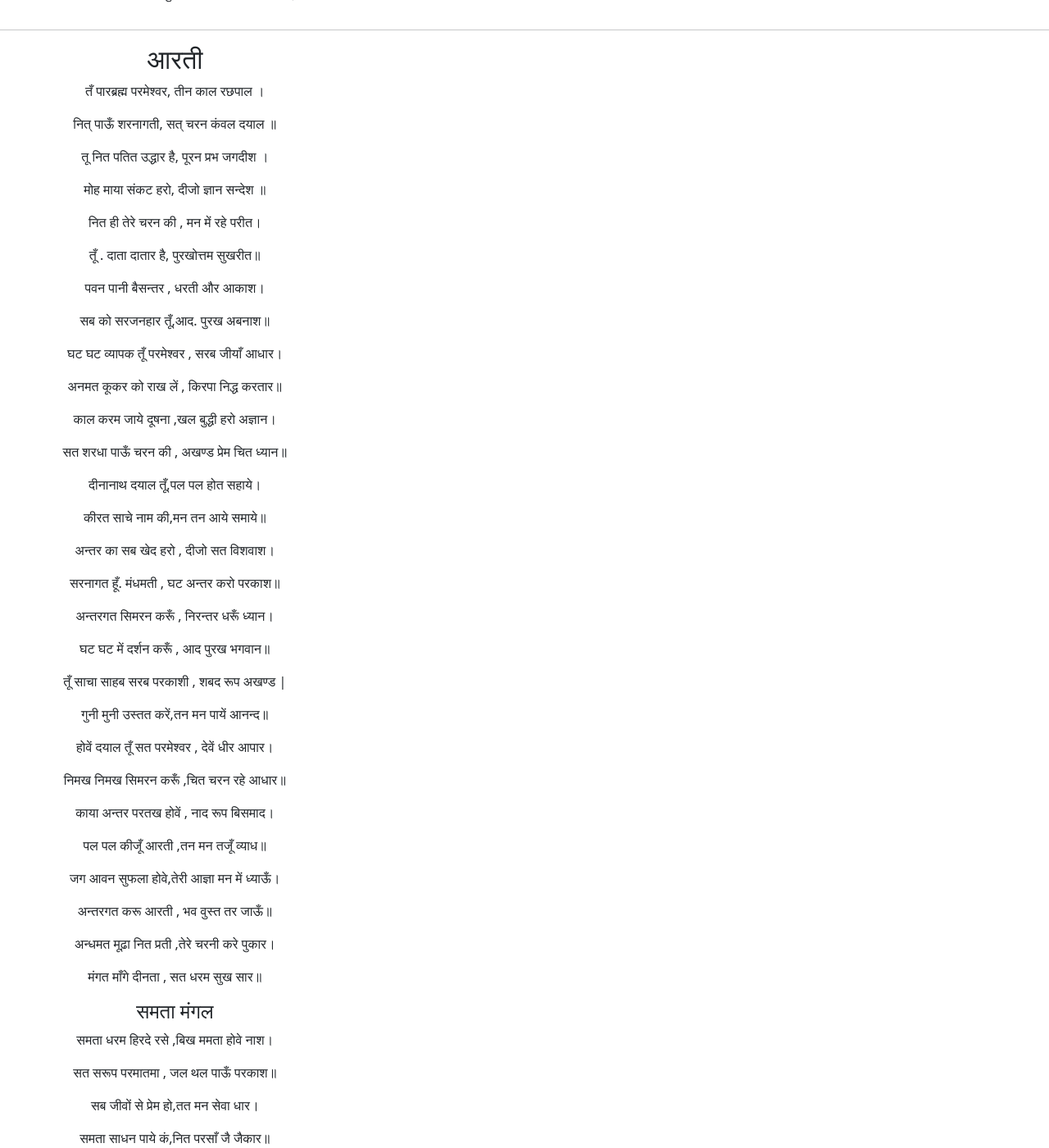
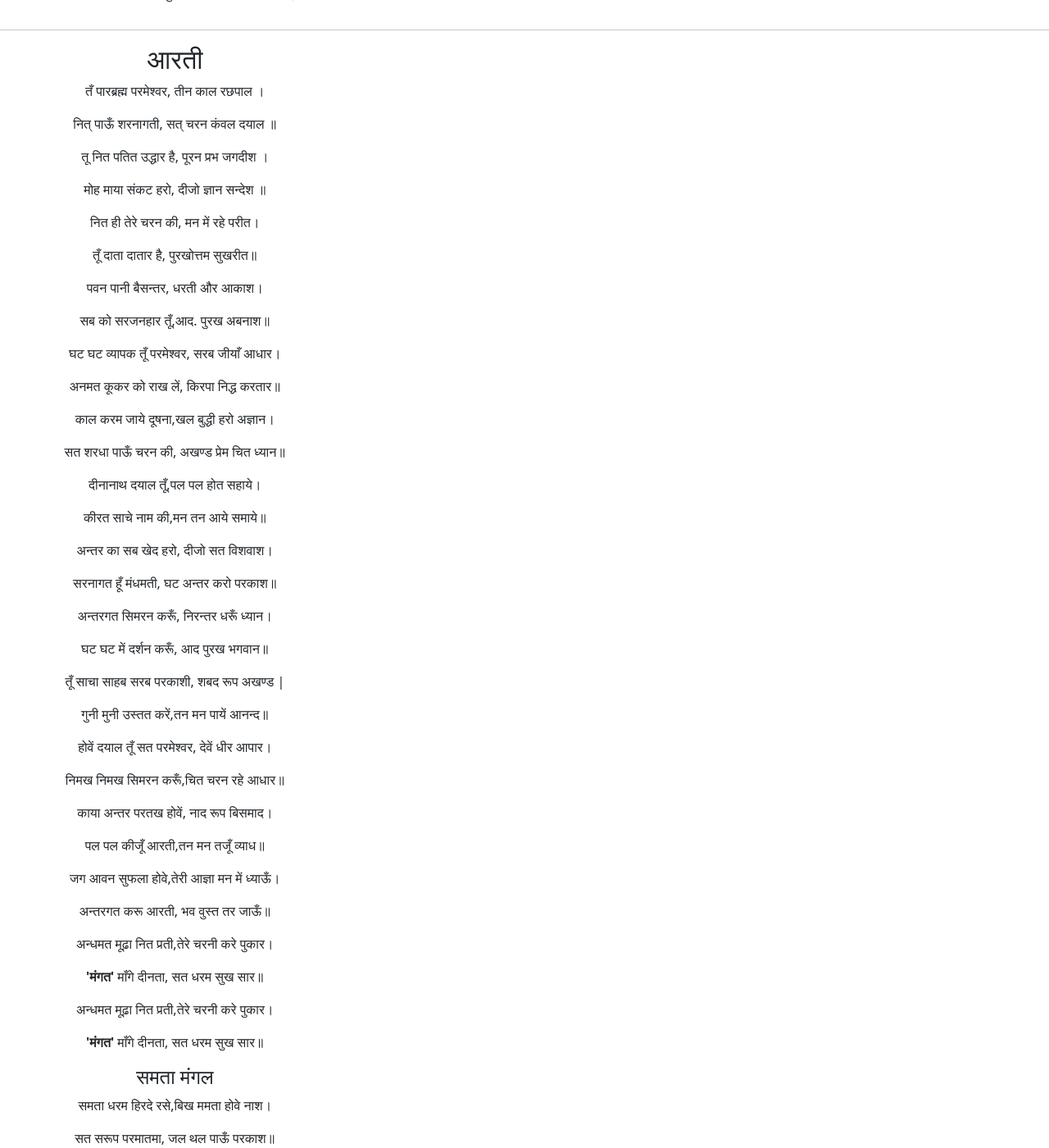
Before and after one commit to ManasKhosla/manaskhosla.github.io, a Jekyll site: the page aarti.html, which Jekyll copies as it is, in a window 1280 px wide and 1400 px high, scrolled down 818 px. Shown: the whole window at 82% size. Built offline with Jekyll 4.4.1, drawn with Linux system fonts in a browser that asks for light colours; some of the changed text lies outside the part shown.

Commit message:
Update aarti.html

```diff
--- a/aarti.html
+++ b/aarti.html
@@ -32,9 +32,9 @@
         <p class="text-center">सत् मारग सोझी मिली, तन मन भया निहाल ।</p>
         <p class="text-center">गवन मिटी संसार की, सत्गुर मिले दयाल ॥</p>
         <p class="text-center">बार बार करूँ बन्दना, सत्गुर चरनी माई ।</p>
-        <p class="text-center">'मंगत' सत्गुर भेंट से, फेर गरभ नहीं आई ॥</p>
+        <p class="text-center"><b>'मंगत'</b> सत्गुर भेंट से, फेर गरभ नहीं आई ॥</p>
         <p class="text-center"> बार बार करूँ बन्दना, सत्गुर चरनी माई ।</p>
-        <p class="text-center">'मंगत' सत्गुर भेंट से, फेर गरभ नहीं आई ॥</p>
+        <p class="text-center"><b>'मंगत'</b> सत्गुर भेंट से, फेर गरभ नहीं आई ॥</p>
     </div>
   </div>
 </div>
@@ -46,37 +46,41 @@
         <p class="text-center">नित् पाऊँ शरनागती, सत् चरन कंवल दयाल ॥</p>
         <p class="text-center">तू नित पतित उद्धार है, पूरन प्रभ जगदीश । </p>
         <p class="text-center">मोह माया संकट हरो, दीजो ज्ञान सन्देश ॥</p>
-        <p class="text-center">नित ही तेरे चरन की , मन में रहे परीत।</p>
-        <p class="text-center">तूँ . दाता दातार है, पुरखोत्तम सुखरीत॥</p>
-        <p class="text-center">पवन पानी बैसन्तर , धरती और आकाश।</p>
+        <p class="text-center">नित ही तेरे चरन की, मन में रहे परीत।</p>
+        <p class="text-center">तूँ दाता दातार है, पुरखोत्तम सुखरीत॥</p>
+        <p class="text-center">पवन पानी बैसन्तर, धरती और आकाश।</p>
         <p class="text-center">सब को सरजनहार तूँ,आद. पुरख अबनाश॥</p>
-        <p class="text-center">घट घट व्यापक तूँ परमेश्वर , सरब जीयाँ आधार।</p>
-        <p class="text-center">अनमत कूकर को राख लें , किरपा निद्ध करतार॥</p>
-        <p class="text-center">काल करम जाये दूषना ,खल बुद्धी हरो अज्ञान।</p>
-        <p class="text-center">सत शरधा पाऊँ चरन की , अखण्ड प्रेम चित ध्यान॥</p>
+        <p class="text-center">घट घट व्यापक तूँ परमेश्वर, सरब जीयाँ आधार।</p>
+        <p class="text-center">अनमत कूकर को राख लें, किरपा निद्ध करतार॥</p>
+        <p class="text-center">काल करम जाये दूषना,खल बुद्धी हरो अज्ञान।</p>
+        <p class="text-center">सत शरधा पाऊँ चरन की, अखण्ड प्रेम चित ध्यान॥</p>
         <p class="text-center">दीनानाथ दयाल तूँ,पल पल होत सहाये।</p>
         <p class="text-center">कीरत साचे नाम की,मन तन आये समाये॥</p>
-        <p class="text-center">अन्तर का सब खेद हरो , दीजो सत विशवाश।</p>
-        <p class="text-center">सरनागत हूँ. मंधमती , घट अन्तर करो परकाश॥</p>
-        <p class="text-center">अन्तरगत सिमरन करूँ , निरन्तर धरूँ ध्यान।</p>
-        <p class="text-center">घट घट में दर्शन करूँ , आद पुरख भगवान॥</p>
-        <p class="text-center">तूँ साचा साहब सरब परकाशी , शबद रूप अखण्ड |</p>
+        <p class="text-center">अन्तर का सब खेद हरो, दीजो सत विशवाश।</p>
+        <p class="text-center">सरनागत हूँ मंधमती, घट अन्तर करो परकाश॥</p>
+        <p class="text-center">अन्तरगत सिमरन करूँ, निरन्तर धरूँ ध्यान।</p>
+        <p class="text-center">घट घट में दर्शन करूँ, आद पुरख भगवान॥</p>
+        <p class="text-center">तूँ साचा साहब सरब परकाशी, शबद रूप अखण्ड |</p>
         <p class="text-center">गुनी मुनी उस्तत करें,तन मन पायें आनन्द॥</p>
-        <p class="text-center">होवें दयाल तूँ सत परमेश्वर , देवें धीर आपार।</p>
-        <p class="text-center">निमख निमख सिमरन करूँ ,चित चरन रहे आधार॥</p>
-        <p class="text-center">काया अन्तर परतख होवें , नाद रूप बिसमाद।</p>
-        <p class="text-center">पल पल कीजूँ आरती ,तन मन तजूँ व्याध॥</p>
+        <p class="text-center">होवें दयाल तूँ सत परमेश्वर, देवें धीर आपार।</p>
+        <p class="text-center">निमख निमख सिमरन करूँ,चित चरन रहे आधार॥</p>
+        <p class="text-center">काया अन्तर परतख होवें, नाद रूप बिसमाद।</p>
+        <p class="text-center">पल पल कीजूँ आरती,तन मन तजूँ व्याध॥</p>
         <p class="text-center">जग आवन सुफला होवे,तेरी आज्ञा मन में ध्याऊँ।</p>
-        <p class="text-center">अन्तरगत करू आरती , भव वुस्त तर जाऊँ॥</p>
-        <p class="text-center">अन्धमत मूढ़ा नित प्रती ,तेरे चरनी करे पुकार।</p>
-        <p class="text-center">मंगत माँगे दीनता , सत धरम सुख सार॥</p>
+        <p class="text-center">अन्तरगत करू आरती, भव वुस्त तर जाऊँ॥</p>
+        <p class="text-center">अन्धमत मूढ़ा नित प्रती,तेरे चरनी करे पुकार।</p>
+        <p class="text-center"><b>'मंगत'</b> माँगे दीनता, सत धरम सुख सार॥</p>
+        <p class="text-center">अन्धमत मूढ़ा नित प्रती,तेरे चरनी करे पुकार।</p>
+        <p class="text-center"><b>'मंगत'</b> माँगे दीनता, सत धरम सुख सार॥</p>
         <h4 class="text-center">समता मंगल</h4>
-        <p class="text-center">समता धरम हिरदे रसे ,बिख ममता होवे नाश।</p>
-        <p class="text-center">सत सरूप परमातमा , जल थल  पाऊँ परकाश॥</p>
+        <p class="text-center">समता धरम हिरदे रसे,बिख ममता होवे नाश।</p>
+        <p class="text-center">सत सरूप परमातमा, जल थल  पाऊँ परकाश॥</p>
         <p class="text-center">सब जीवों से प्रेम हो,तत मन सेवा धार।</p>
         <p class="text-center">समता साधन पाये कं,नित परसाँ जै जैकार॥</p>
-        <p class="text-center">सत करम सत निश्चय , निर्मल पाऊँ विचार।</p>
-        <p class="text-center"><b>“मंगत”</b> समता धार के,जीत चलो संसार॥</p>
+        <p class="text-center">सत करम सत निश्चय, निर्मल पाऊँ विचार।</p>
+        <p class="text-center"><b>'मंगत'</b> समता धार के,जीत चलो संसार॥</p>
+        <p class="text-center">सत करम सत निश्चय, निर्मल पाऊँ विचार।</p>
+        <p class="text-center"><b>'मंगत'</b> समता धार के,जीत चलो संसार॥</p>
     </div>
 </body>
 </html>
```
